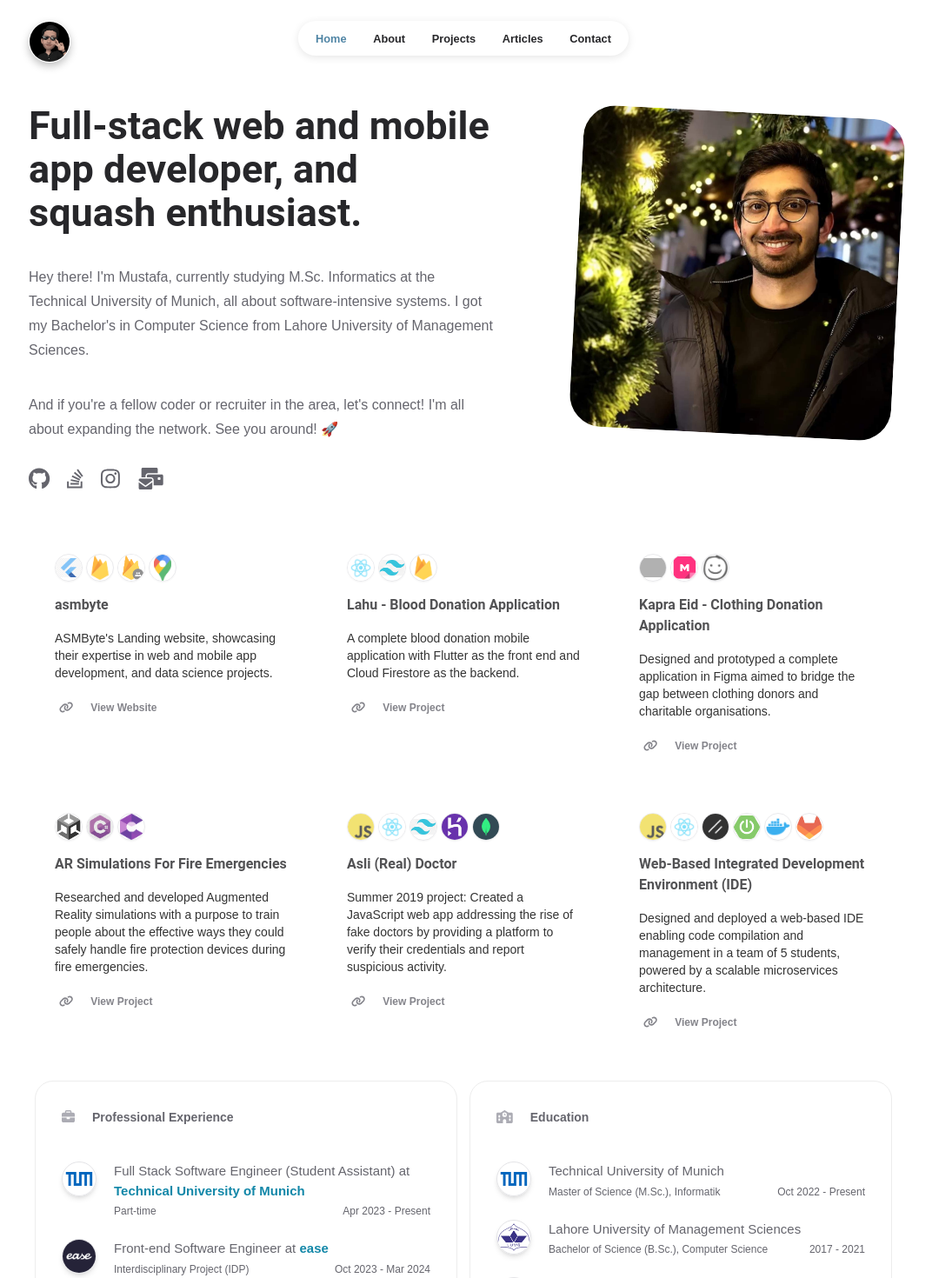
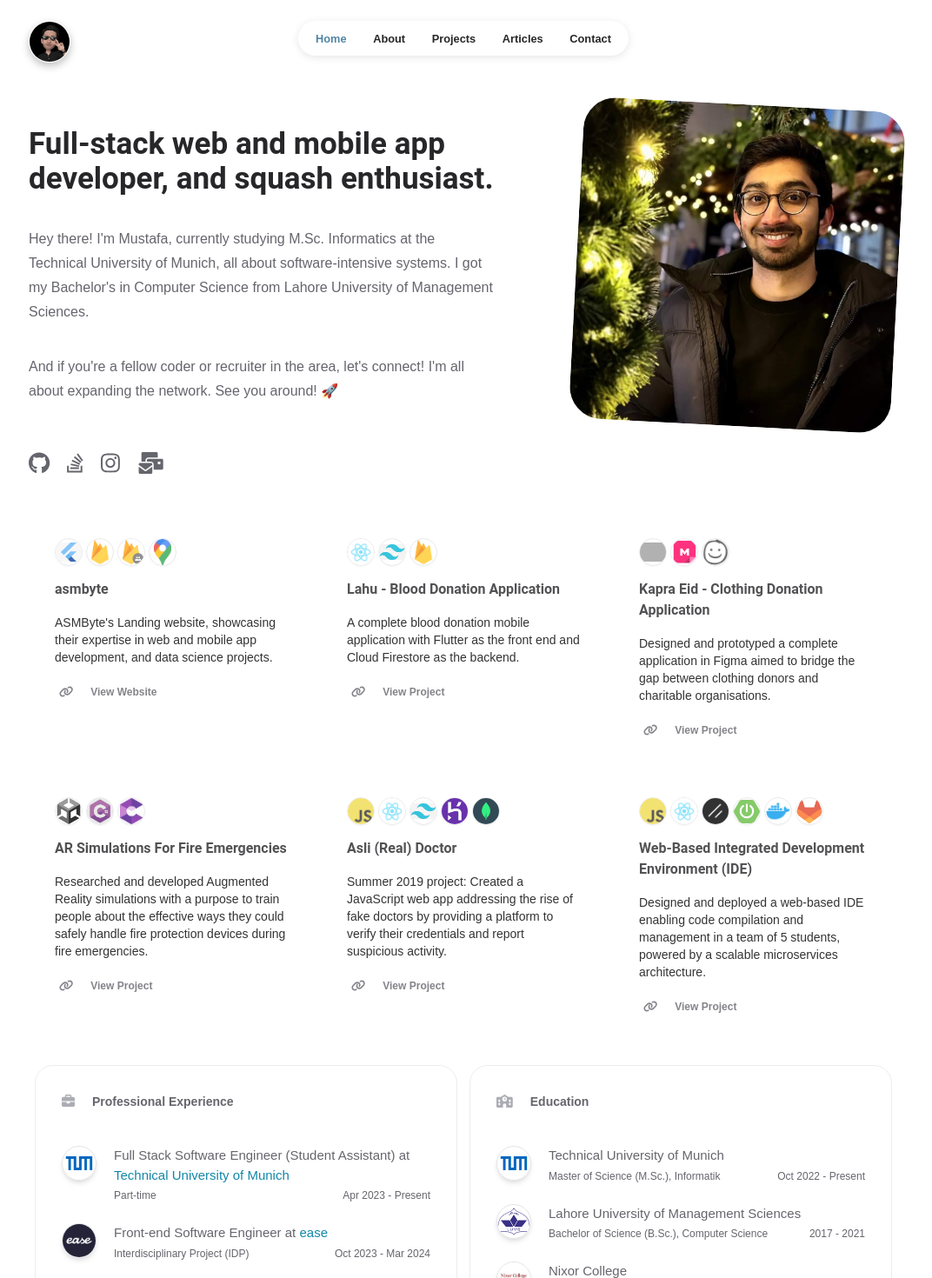
Before and after one commit to mustafaasif1/mustafaasif1.github.io, a React (Create React App) app: page / in a window 1280 px wide. Shown: the top 1470 px of the page at 87% size, without its empty margins (107-1179 px from the left). Built offline with nearby package versions, Linux system fonts and the light colour scheme; grey boxes are pictures that could not be loaded.

Commit message:
imporved the code

```diff
--- a/src/app.css
+++ b/src/app.css
@@ -51,10 +51,10 @@
 .title {
 	color: var(--primary-color);
 	font-family: var(--secondary-font);
-	font-size: 45px;
+	font-size: 35px;
 	font-weight: 700;
 	width: 70%;
-	line-height: 50px;
+	line-height: 40px;
 }
 
 .subtitle {
--- a/src/components/homepage/works.jsx
+++ b/src/components/homepage/works.jsx
@@ -79,7 +79,7 @@ const Works = () => {
 										{work.title} at{" "}
 										<a
 											href={work.link}
-											className="text-link font-semibold"
+											className="text-link"
 											target="_blank"
 											rel="noopener noreferrer"
 										>
--- a/src/data/user.js
+++ b/src/data/user.js
@@ -33,7 +33,7 @@ const LOGOS = {
   },
   "GITLAB": {
     image: "../gitlab.png",
-    link: "Balsamiq"
+    link: "Gitlab"
   },
   "GOOGLE-ARCORE": {
     image: "../google-arcore.png",
--- a/src/index.js
+++ b/src/index.js
@@ -3,14 +3,14 @@ import ReactDOM from "react-dom/client";
 import "./index.css";
 import App from "./App";
 import reportWebVitals from "./reportWebVitals";
-import { BrowserRouter } from "react-router-dom";
+import { HashRouter } from "react-router-dom";
 
 const root = ReactDOM.createRoot(document.getElementById("root"));
 root.render(
 	<React.StrictMode>
-		<BrowserRouter>
+		<HashRouter>
 			<App />
-		</BrowserRouter>
+		</HashRouter>
 	</React.StrictMode>
 );
 
--- a/src/pages/homepage.jsx
+++ b/src/pages/homepage.jsx
@@ -25,9 +25,9 @@ import Education from "../components/homepage/education";
 import Testimonials from "../components/homepage/testimonials/testimonials";
 
 const Homepage = () => {
-	// useEffect(() => {
-	// 	window.scrollTo(0, 0);
-	// }, []);
+	useEffect(() => {
+		window.scrollTo(0, 0);
+	}, []);
 
 	const currentSEO = SEO.find((item) => item.page === "home");
 
```
Also changed, not shown: 1 other file (tests, documents, lock files or other folders).
